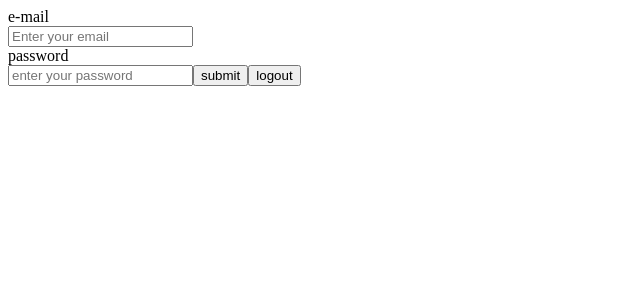
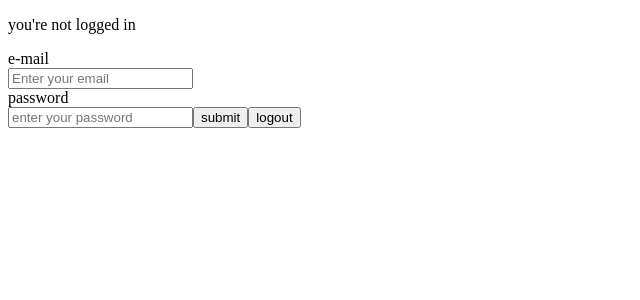
Before and after one commit to marcello-ants/nextjs-apollo-login, a Next.js app: page / in a window 1280 px wide. Shown: the top 300 px of the page, without its empty margins (0-640 px from the left). Built offline with nearby package versions, Linux system fonts and the light colour scheme.

Commit message:
separate unauth and auth app

```diff
--- a/components/AuthenticatedApp.tsx
+++ b/components/AuthenticatedApp.tsx
@@ -3,7 +3,7 @@ import React from "react"
 const AuthenticatedApp = () => {
   return (
     <div>
-      auth
+      you're logged in
     </div>
   )
 }
--- a/components/Login.tsx
+++ b/components/Login.tsx
@@ -3,15 +3,15 @@ import { Formik } from "formik"
 import { useLoginMutation, LoginDocument, useLogoutMutation } from "../src/generated/graphql"
 
 interface LoginProps {
-  parentCallback: (data: any) => void
+  sendLoginInfo: (data: any) => void
 }
 
-const Login = ({parentCallback} :LoginProps) => {
+const Login = ({sendLoginInfo}: LoginProps) => {
   const [input, setInput] = React.useState(LoginDocument)
   const [logout] = useLogoutMutation()
 
   const sendData = (data: any) => {
-    parentCallback(data)
+    sendLoginInfo(data)
   }
 
   const [loginMutation] = useLoginMutation({
--- a/components/UnauthenticatedApp.tsx
+++ b/components/UnauthenticatedApp.tsx
@@ -1,20 +1,28 @@
-import React, {useState} from "react"
+import React from "react"
 import Login from "./Login"
 
-const UnauthenticatedApp = () => {
-  const [token, setToken] = useState("")
-  const localData = localStorage.getItem("token")
+interface Props {
+  sendLocalData: (data: any) => void
+}
 
-  const callbackFunction = (childData: any) => {
-    setToken(childData.loginWithPassword.token)
-    localStorage.setItem("token", token)
-    console.log(localData)
+const UnauthenticatedApp = ({sendLocalData}: Props) => {
+  let localData:any = { token: undefined}
+
+  if (typeof window !== 'undefined') {
+    localData.token = localStorage.getItem("token")
+  }
+
+  const getLoginInfo = (data: any) => {
+    localStorage.setItem("token", data.loginWithPassword.token)
+    localData.token = localStorage.getItem("token")
+    sendLocalData(localData)
   }
 
   return (
-    <div>
-      <Login parentCallback={callbackFunction}/>
-    </div>
+    <>
+      <p>you're not logged in</p>
+      <Login sendLoginInfo={getLoginInfo}/>
+    </>
   )
 }
 
--- a/pages/index.tsx
+++ b/pages/index.tsx
@@ -1,16 +1,21 @@
 import withApollo from "../lib/with-apollo"
 import UnauthenticatedApp from "../components/UnauthenticatedApp"
-// import AuthenticatedApp from "../components/AuthenticatedApp"
-// import Link from 'next/link'
+import AuthenticatedApp from "../components/AuthenticatedApp"
+import {useState} from "react"
 
 const Index = () => {
+  const [token, setToken] = useState(undefined)
+
+  const getLocalData = (data: any) => {
+    setToken(data.token)
+  }
+
   return (
     <div>
-      <UnauthenticatedApp />
-      {/* <AuthenticatedApp /> */}
-      {/* <Link href="/login">
-        <a>login</a>
-      </Link> */}
+      {!token
+        ? <UnauthenticatedApp sendLocalData={getLocalData} />
+        : <AuthenticatedApp />
+      }
     </div>
   )
 }
```
